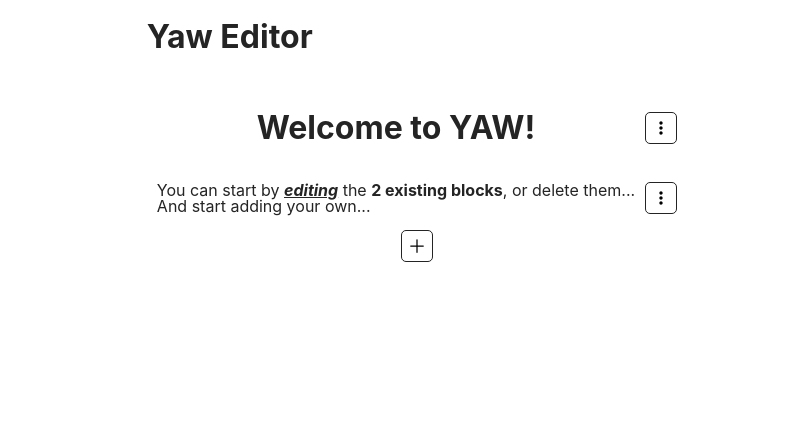
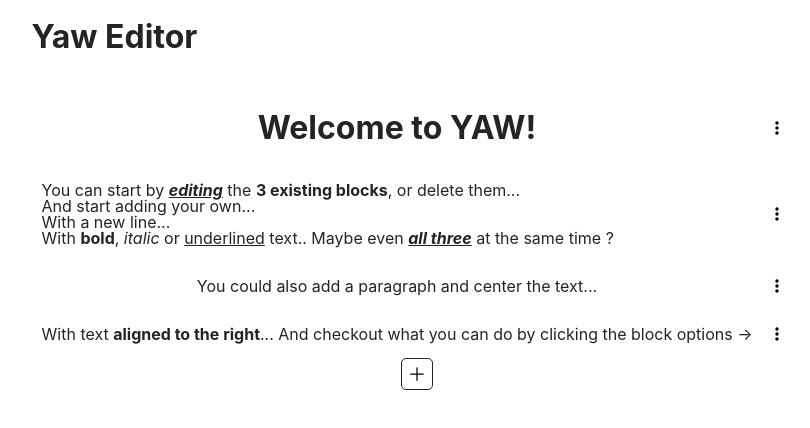
Before and after one commit to Holmes-EH/yaw-editor, a React (Vite) app: page / in a window 1280 px wide. Shown: the top 428 px of the page, without its empty margins (223-1033 px from the left). Built offline with nearby package versions, Linux system fonts and the light colour scheme.

Commit message:
fix #4 :sparkles: add moveBlock UP | DOWN in block options

```diff
--- a/src/App.tsx
+++ b/src/App.tsx
@@ -13,10 +13,27 @@ function App() {
       id: 'a-second-id-for-dummy-data',
       type: 'paragraph',
       data: {
-        text: 'You can start by <u><em><strong>editing</strong></em></u> the <strong>2 existing blocks</strong>, or delete them...<br>And start adding your own...',
+        text: 'You can start by <u><em><strong>editing</strong></em></u> the <strong>3 existing blocks</strong>, or delete them...<br>And start adding your own...<br>With a new line...<br>With <strong>bold</strong>, <em>italic</em> or <u>underlined</u> text.. Maybe even <strong><em><u>all three</u></em></strong> at the same time ?',
       },
     },
+    {
+      id: 'a-third-id-for-dummy-data',
+      type: 'paragraph',
+      data: {
+        text: 'You could also add a paragraph and center the text...',
+      },
+      style: { textAlign: 'center' },
+    },
+    {
+      id: 'a-forth-id-for-dummy-data',
+      type: 'paragraph',
+      data: {
+        text: 'With text <strong>aligned to the right</strong>... And checkout what you can do by clicking the block options ->',
+      },
+      style: { textAlign: 'right' },
+    },
   ])
+
   return (
     <div style={{ padding: '0 5em' }}>
       <h1>Yaw Editor</h1>
--- a/src/components/BlockOptions.tsx
+++ b/src/components/BlockOptions.tsx
@@ -3,12 +3,14 @@ import { IContentBlock, IContentBlockData } from './interfaces'
 import CenteringOptions from './options/CenteringOptions'
 import HeaderOptions from './options/HeaderOptions'
 import { BiTrash } from 'react-icons/bi'
+import OrderOptions from './options/OrderOptions'
 
 const BlockOptions = ({
   block,
   updateBlocks,
   blockIndex,
   deleteBlock,
+  moveBlock,
 }: {
   block: IContentBlock
   updateBlocks: ({
@@ -24,21 +26,21 @@ const BlockOptions = ({
   }) => void
   blockIndex: number
   deleteBlock: (blockToDelete: IContentBlock) => void
+  moveBlock: ({ direction, blockIndex }: { direction: 'UP' | 'DOWN'; blockIndex: number }) => void
 }) => {
   const [blockStyle, setBlockStyle] = useState<React.CSSProperties>(
     block.style || { textAlign: 'left' },
   )
-  const [blockLevel, setBlockLevel] = useState<number>(block.data.level || 1)
+  const [headerBlockLevel, setHeaderBlockLevel] = useState<number>(block.data.level || 1)
   const [showCentering, setShowCentering] = useState<boolean>(false)
-  const [showHeaderLevel, setShowHeaderLevel] = useState<boolean>(false)
 
   useEffect(() => {
     updateBlocks({ index: blockIndex, style: blockStyle })
   }, [blockStyle])
 
   useEffect(() => {
-    updateBlocks({ index: blockIndex, data: { ...block.data, level: blockLevel } })
-  }, [blockLevel])
+    updateBlocks({ index: blockIndex, data: { ...block.data, level: headerBlockLevel } })
+  }, [headerBlockLevel])
 
   if (block.type === 'paragraph') {
     return (
@@ -51,6 +53,7 @@ const BlockOptions = ({
           Alignment
         </div>
         {showCentering && <CenteringOptions block={block} setBlockStyle={setBlockStyle} />}
+        <OrderOptions blockIndex={blockIndex} moveBlock={moveBlock} />
         <div className={`option-element delete`} onClick={() => deleteBlock(block)}>
           <BiTrash /> Delete
         </div>
@@ -60,7 +63,7 @@ const BlockOptions = ({
   if (block.type === 'header') {
     return (
       <div className="options-toolbar" style={containerStyles}>
-        <HeaderOptions block={block} setBlockLevel={setBlockLevel} />
+        <HeaderOptions block={block} setHeaderBlockLevel={setHeaderBlockLevel} />
         <div
           className={`option-element ${showCentering ? 'active' : ''}`}
           onClick={() => setShowCentering(!showCentering)}
@@ -69,6 +72,8 @@ const BlockOptions = ({
           Alignment
         </div>
         {showCentering && <CenteringOptions block={block} setBlockStyle={setBlockStyle} />}
+        <OrderOptions blockIndex={blockIndex} moveBlock={moveBlock} />
+
         <div className={`option-element delete`} onClick={() => deleteBlock(block)}>
           <BiTrash /> Delete
         </div>
--- a/src/components/EditableBlock.tsx
+++ b/src/components/EditableBlock.tsx
@@ -12,6 +12,7 @@ const EditableBlock = ({
   block,
   deleteBlock,
   updateBlocks,
+  moveBlock,
   blockIndex,
   toolBarIconSize,
 }: {
@@ -27,6 +28,7 @@ const EditableBlock = ({
     style?: React.CSSProperties
     data?: IContentBlockData
   }) => void
+  moveBlock: ({ direction, blockIndex }: { direction: 'UP' | 'DOWN'; blockIndex: number }) => void
   blockIndex: number
   toolBarIconSize?: string
 }): ReactElement => {
@@ -56,12 +58,14 @@ const EditableBlock = ({
           updateBlocks={updateBlocks}
           blockIndex={blockIndex}
           deleteBlock={deleteBlock}
+          moveBlock={moveBlock}
         />
       )}
       <button
         onClick={() => {
           setShowOptions(!showOptions)
         }}
+        style={{ border: 'none' }}
       >
         {showOptions ? (
           <HiXMark style={{ fontSize: toolBarIconSize }} />
--- a/src/components/Yaw.tsx
+++ b/src/components/Yaw.tsx
@@ -54,6 +54,28 @@ export const Yaw = ({
     setBlocks([...localBlocks])
   }
 
+  const moveBlock = ({
+    direction,
+    blockIndex,
+  }: {
+    direction: 'UP' | 'DOWN'
+    blockIndex: number
+  }) => {
+    if (blockIndex === 0 && direction === 'UP') return
+    if (blockIndex === blocks.length - 1 && direction === 'DOWN') return
+    const blockToMove = blocks[blockIndex]
+    const newBlocksOrder = [...blocks]
+    newBlocksOrder.splice(blockIndex, 1)
+    if (direction === 'UP') {
+      newBlocksOrder.splice(blockIndex - 1, 0, blockToMove)
+    }
+    if (direction === 'DOWN') {
+      newBlocksOrder.splice(blockIndex + 1, 0, blockToMove)
+    }
+    setLocalBlocks(newBlocksOrder)
+    setBlocks(newBlocksOrder)
+  }
+
   const generateId = () => {
     return Math.random().toString(36).substring(2, 12)
   }
@@ -71,6 +93,7 @@ export const Yaw = ({
               block={block}
               deleteBlock={deleteBlock}
               updateBlocks={updateBlocks}
+              moveBlock={moveBlock}
               blockIndex={index}
               styleProps={{ width: '100%' }}
               toolBarIconSize={toolBarIconSize}
--- a/src/components/options/HeaderOptions.tsx
+++ b/src/components/options/HeaderOptions.tsx
@@ -4,16 +4,16 @@ import { IContentBlock } from '../interfaces'
 
 const HeaderOptions = ({
   block,
-  setBlockLevel,
+  setHeaderBlockLevel,
 }: {
   block: IContentBlock
-  setBlockLevel: (level: number) => void
+  setHeaderBlockLevel: (level: number) => void
 }) => {
   return (
     <>
       <div
         className={`option-element ${block.data?.level === 1 ? 'active' : ''}`}
-        onClick={() => setBlockLevel(1)}
+        onClick={() => setHeaderBlockLevel(1)}
         style={{ gap: '0px' }}
       >
         <BiHeading />
@@ -21,7 +21,7 @@ const HeaderOptions = ({
       </div>
       <div
         className={`option-element ${block.data?.level === 2 ? 'active' : ''}`}
-        onClick={() => setBlockLevel(2)}
+        onClick={() => setHeaderBlockLevel(2)}
         style={{ gap: 'unset' }}
       >
         <BiHeading />
@@ -29,7 +29,7 @@ const HeaderOptions = ({
       </div>
       <div
         className={`option-element ${block.data?.level === 3 ? 'active' : ''}`}
-        onClick={() => setBlockLevel(3)}
+        onClick={() => setHeaderBlockLevel(3)}
         style={{ gap: 'unset' }}
       >
         <BiHeading />
@@ -37,7 +37,7 @@ const HeaderOptions = ({
       </div>
       <div
         className={`option-element ${block.data?.level === 4 ? 'active' : ''}`}
-        onClick={() => setBlockLevel(4)}
+        onClick={() => setHeaderBlockLevel(4)}
         style={{ gap: 'unset' }}
       >
         <BiHeading />
@@ -45,7 +45,7 @@ const HeaderOptions = ({
       </div>
       <div
         className={`option-element ${block.data?.level === 5 ? 'active' : ''}`}
-        onClick={() => setBlockLevel(5)}
+        onClick={() => setHeaderBlockLevel(5)}
         style={{ gap: 'unset' }}
       >
         <BiHeading />
--- /dev/null
+++ b/src/components/options/OrderOptions.tsx
@@ -0,0 +1,26 @@
+import React from 'react'
+import { BiDownArrowAlt, BiUpArrowAlt } from 'react-icons/bi'
+
+const OrderOptions = ({
+  blockIndex,
+  moveBlock,
+}: {
+  blockIndex: number
+  moveBlock: ({ direction, blockIndex }: { direction: 'UP' | 'DOWN'; blockIndex: number }) => void
+}) => {
+  return (
+    <>
+      <div className={`option-element`} onClick={() => moveBlock({ direction: 'UP', blockIndex })}>
+        <BiUpArrowAlt /> Move up
+      </div>
+      <div
+        className={`option-element`}
+        onClick={() => moveBlock({ direction: 'DOWN', blockIndex })}
+      >
+        <BiDownArrowAlt /> Move down
+      </div>
+    </>
+  )
+}
+
+export default OrderOptions
```
